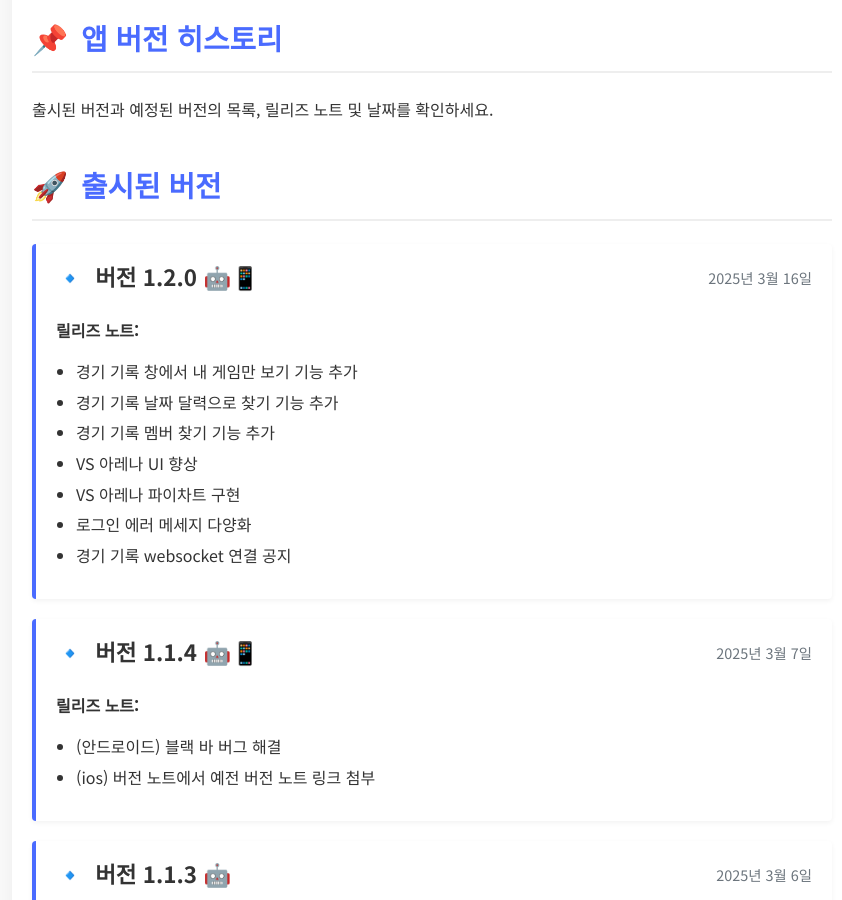
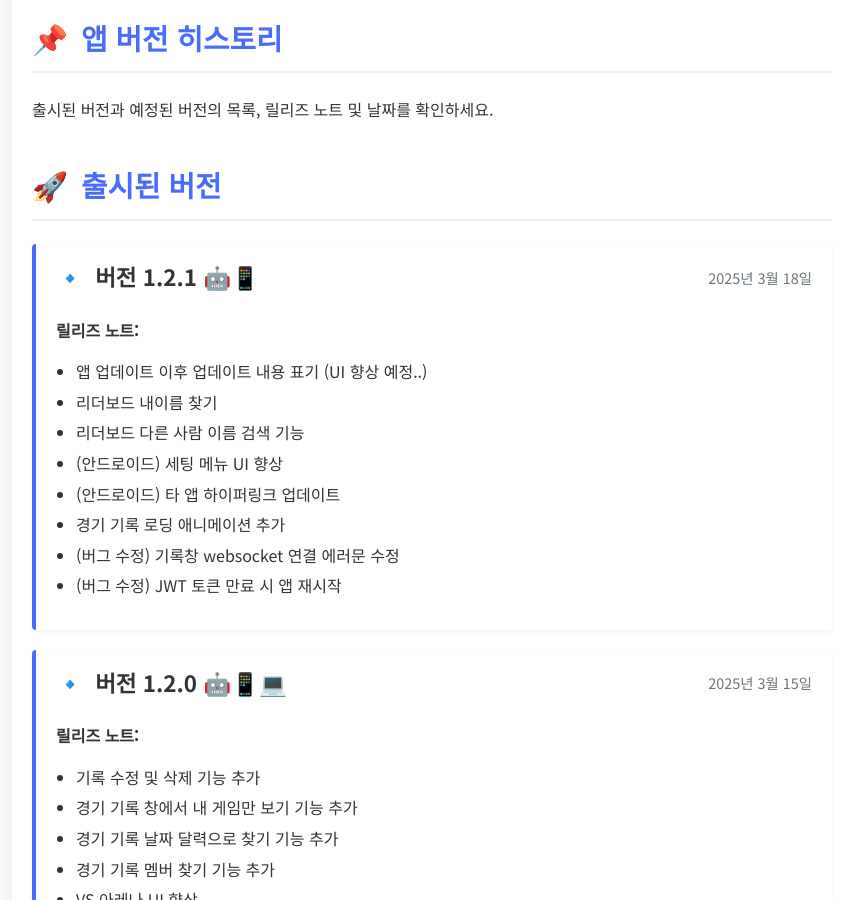
Before and after one commit to RV-Badminton/release_notes, a Jekyll site: the page index.html, which Jekyll copies as it is, in a window 1280 px wide and 900 px high, scrolled down 318 px. Shown: the whole window, without its empty margins (208-1050 px from the left). Built offline with Jekyll 4.4.1, drawn with Linux system fonts in a browser that asks for light colours; some of the changed text lies outside the part shown.

```diff
--- a/index.html
+++ b/index.html
@@ -176,12 +176,33 @@
 
     <div class="version-card">
       <h3 class="version-title">
-        <span><span class="emoji">🔹</span> 버전 1.2.0 <span class="emoji">🤖📱</span></span>
-        <span class="version-date">2025년 3월 16일</span>
+        <span><span class="emoji">🔹</span> 버전 1.2.1 <span class="emoji">🤖📱</span></span>
+        <span class="version-date">2025년 3월 18일</span>
       </h3>
       <div class="release-notes">
         <strong>릴리즈 노트:</strong>
         <ul>
+          <li>앱 업데이트 이후 업데이트 내용 표기 (UI 향상 예정..)</li>
+          <li>리더보드 내이름 찾기</li>
+          <li>리더보드 다른 사람 이름 검색 기능</li>
+          <li>(안드로이드) 세팅 메뉴 UI 향상</li>
+          <li>(안드로이드) 타 앱 하이퍼링크 업데이트</li>
+          <li>경기 기록 로딩 애니메이션 추가</li>
+          <li>(버그 수정) 기록창 websocket 연결 에러문 수정</li>
+          <li>(버그 수정) JWT 토큰 만료 시 앱 재시작</li>
+        </ul>
+      </div>
+    </div>
+
+    <div class="version-card">
+      <h3 class="version-title">
+        <span><span class="emoji">🔹</span> 버전 1.2.0 <span class="emoji">🤖📱💻</span></span>
+        <span class="version-date">2025년 3월 15일</span>
+      </h3>
+      <div class="release-notes">
+        <strong>릴리즈 노트:</strong>
+        <ul>
+          <li>기록 수정 및 삭제 기능 추가</li>
           <li>경기 기록 창에서 내 게임만 보기 기능 추가</li>
           <li>경기 기록 날짜 달력으로 찾기 기능 추가</li>
           <li>경기 기록 멤버 찾기 기능 추가</li>
@@ -290,19 +311,6 @@
       <p><span class="emoji">⚠️</span> <em>출시 일정 및 기능은 변경될 수 있습니다.</em></p>
     </div>
 
-    <div class="version-card future-version">
-      <h3 class="version-title">
-        <span><span class="emoji">⚪</span> 버전 1.2.1</span>
-        <span class="version-date">예상 출시: 2025년 3월 18일</span>
-      </h3>
-      <div class="release-notes">
-        <strong>예정된 업데이트:</strong>
-        <ul>
-          <li>기록 수정 및 삭제 기능 추가</li>
-          <li>UI 안드로이드 최적화</li>
-        </ul>
-      </div>
-    </div>
 
     <div class="version-card future-version">
       <h3 class="version-title">
```
Also changed, not shown: other parts of index.html (+0 -1 lines).
